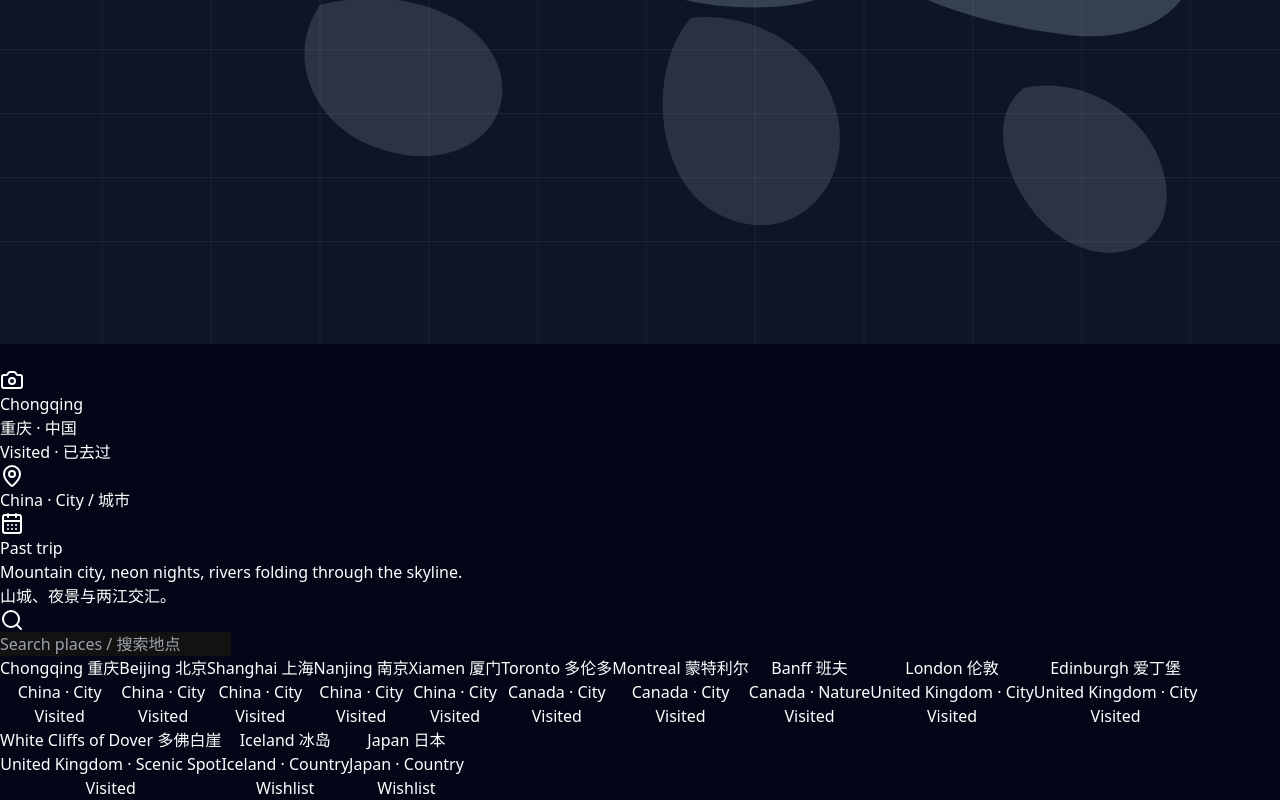
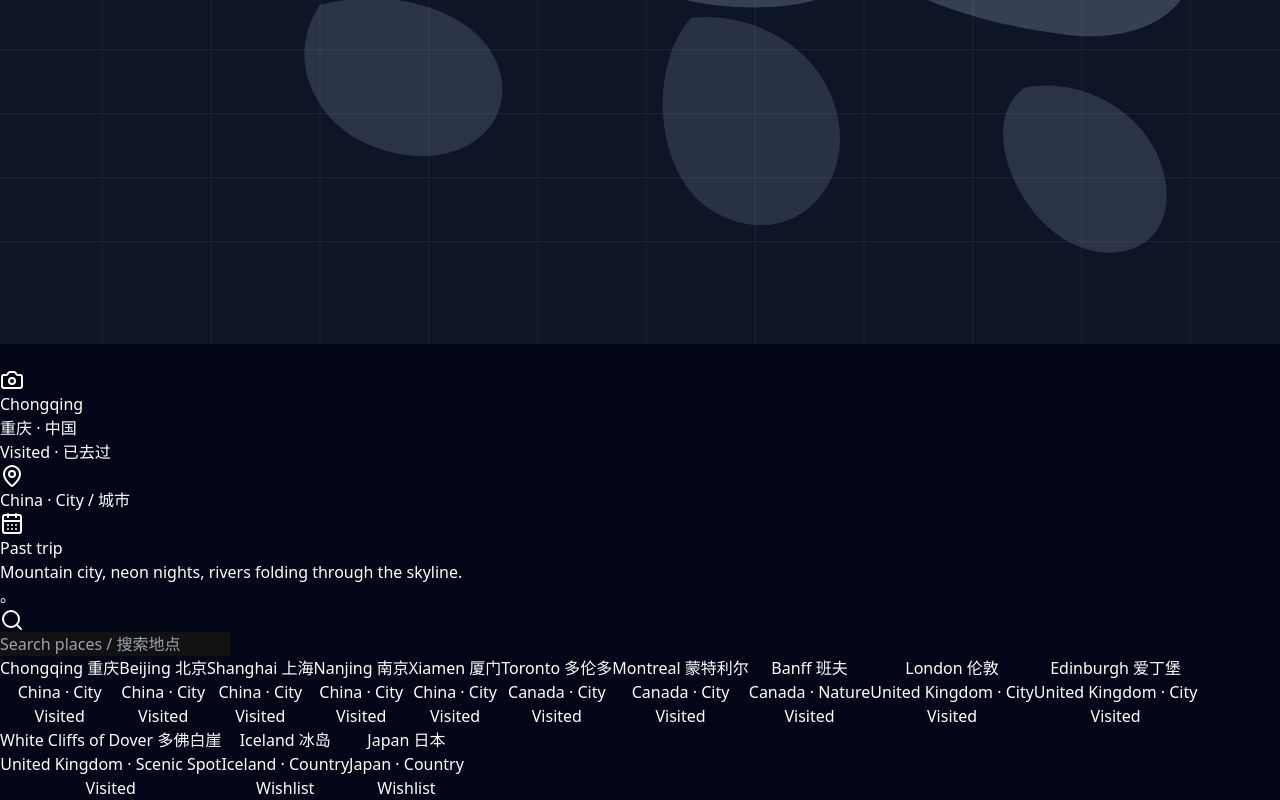
Before and after one commit to ccccchris1234/travel_journal, a React (Vite) app in the folder world-travel-journal-response2/: page / in a window 1280 px wide. Shown: the part 704-1504 px from the top of the page. Built offline with nearby package versions, Linux system fonts and the light colour scheme.

Commit message:
Fix Chinese note for Chongqing in places.js
Updated Chinese note for Chongqing entry.

```diff
--- a/world-travel-journal-response2/src/data/places.js
+++ b/world-travel-journal-response2/src/data/places.js
@@ -14,7 +14,7 @@ export const places = [
     lng: 106.551,
     photo: "",
     note: "Mountain city, neon nights, rivers folding through the skyline.",
-    noteZh: "山城、夜景与两江交汇。"
+    noteZh: "。"
   },
   {
     id: 2,
```
